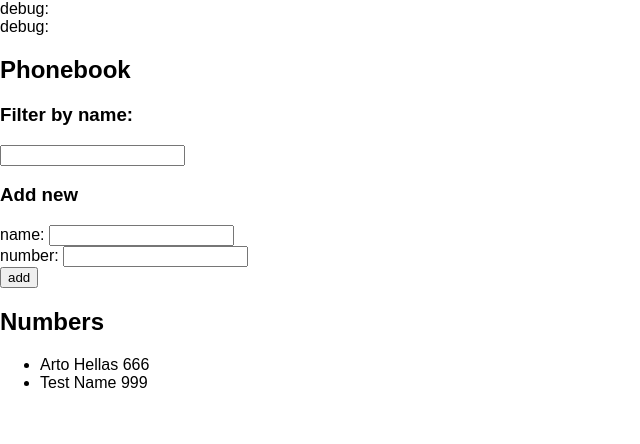
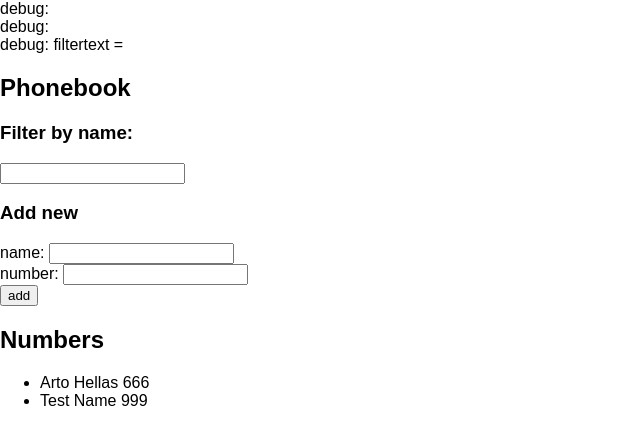
Before and after one commit to stylized-substance/Full-Stack-open-2022, a React (Create React App) app in the folder part2/phonebook/: page / in a window 1280 px wide. Shown: the top 444 px of the page, without its empty margins (0-640 px from the left). Built offline with nearby package versions, Linux system fonts and the light colour scheme.

Commit message:
progress

```diff
--- a/part2/phonebook/src/App.js
+++ b/part2/phonebook/src/App.js
@@ -1,7 +1,7 @@
 import React from 'react';
 import { useState } from 'react'
 
-const Number = ({ name, number }) => {
+const NumbersList = ({ name, number }) => {
   return (
   <li>
     {name} {number}
@@ -16,6 +16,7 @@ const App = () => {
   ])
   const [newName, setNewName] = useState('')
   const [newNumber, setNewNumber] = useState('')
+  const [filterText, setFilterText] = useState('')
 
   const addName = (event) => {
     event.preventDefault()
@@ -44,15 +45,20 @@ const App = () => {
     setNewNumber(event.target.value)
   }
 
+  const handleFilterTextChange = (event) => {
+    setFilterText(event.target.value)
+  }
+
   return (
     <div>
       <div>debug: {newName}</div>
       <div>debug: {newNumber}</div>
+      <div>debug: filtertext =  {filterText}</div>
       <h2>Phonebook</h2>
 
       <form onSubmit={addName}>
         <h3>Filter by name: </h3>
-          <input></input>
+          <input value={filterText} onChange={handleFilterTextChange} />
         <h3>Add new</h3>
         <div>
           name: <input value={newName} onChange={handleNameChange} />
@@ -68,7 +74,7 @@ const App = () => {
       <h2>Numbers</h2>
       <ul>
         {persons.map(person =>
-          <Number name={person.name} number={person.number} key={person.id} />
+          <NumbersList name={person.name} number={person.number} key={person.id} />
         )}
       </ul>
     </div>
```
